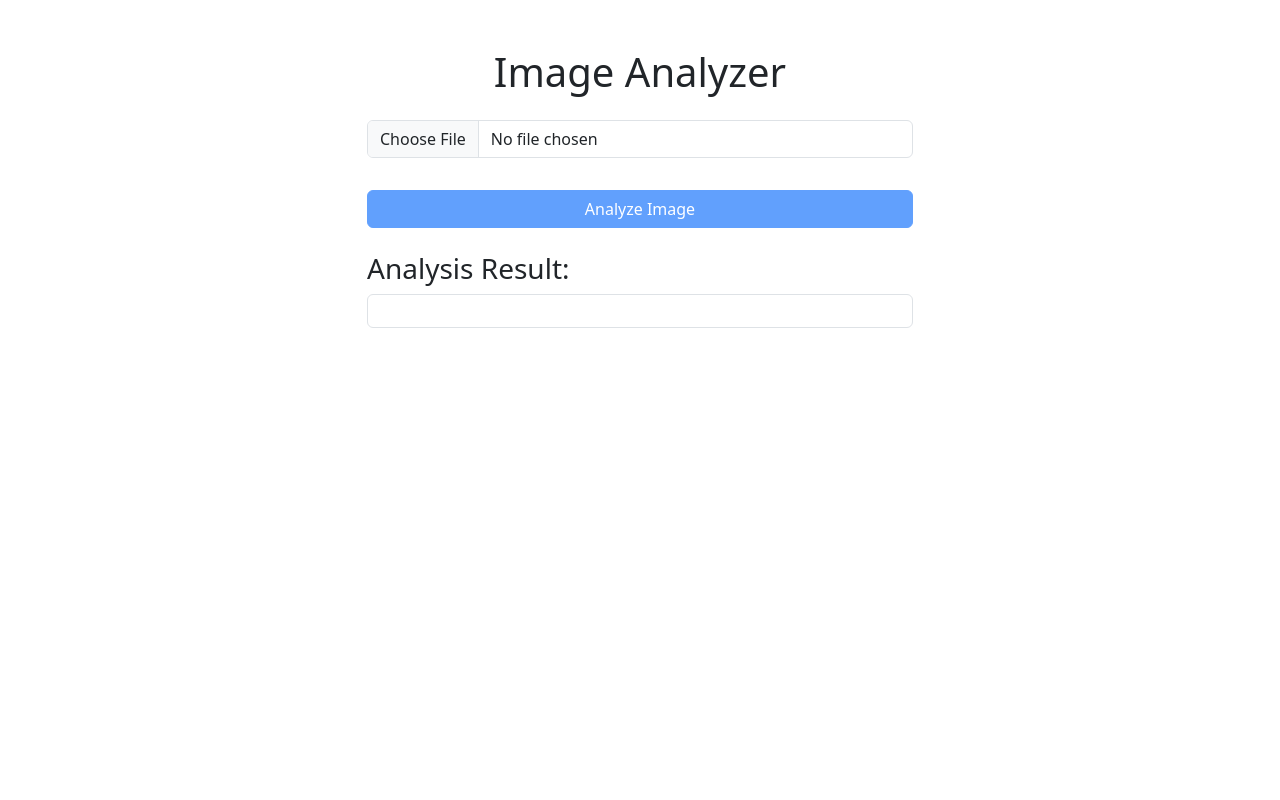
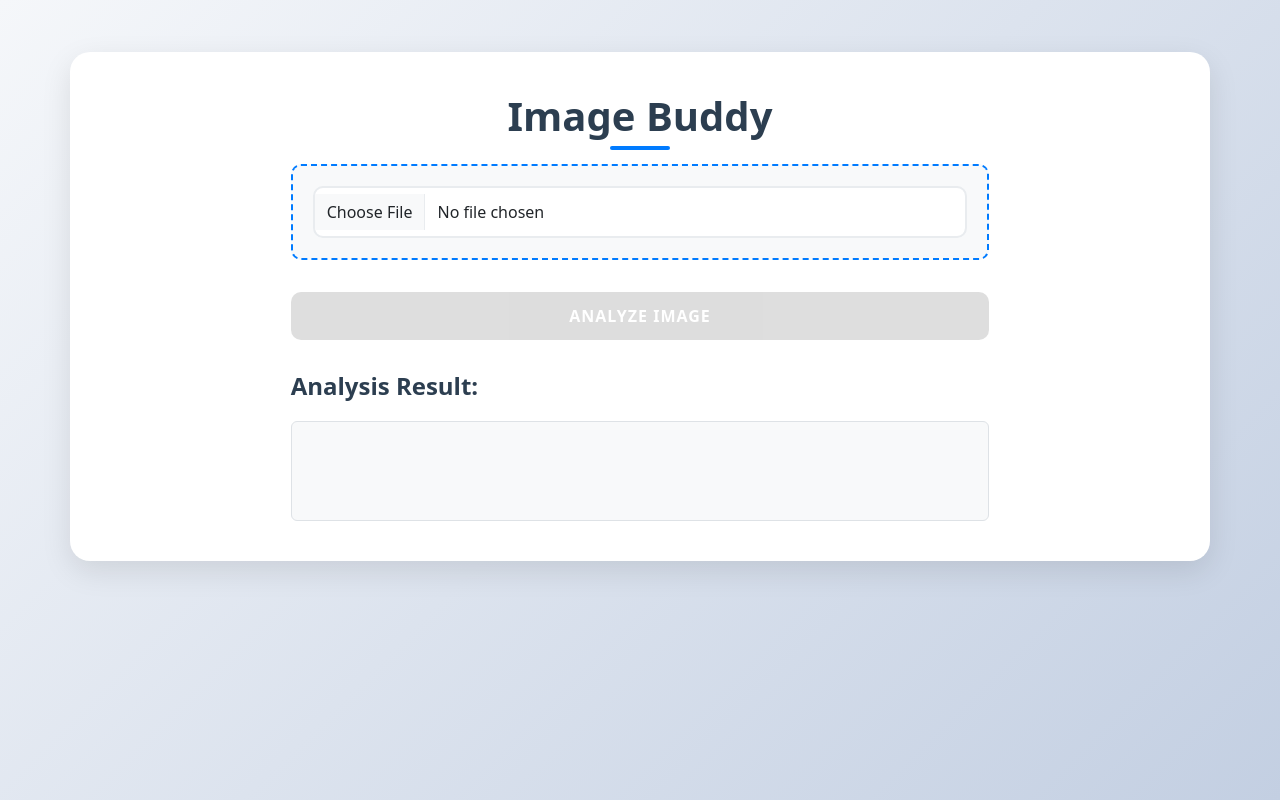
Before and after one commit to pasindusandamal/Image-Buddy, a Flask app: page / in a window 1280 px wide. Run offline with Flask 3, Linux system fonts and the light colour scheme.

Commit message:
enhance UI for image analysis interface with improved styling and animations

```diff
--- a/Templates/index.html
+++ b/Templates/index.html
@@ -6,23 +6,136 @@
     <title>Image Analyzer</title>
     <link href="https://cdn.jsdelivr.net/npm/bootstrap@5.3.0-alpha1/dist/css/bootstrap.min.css" rel="stylesheet">
     <style>
+        body {
+            background: linear-gradient(135deg, #f5f7fa 0%, #c3cfe2 100%);
+            min-height: 100vh;
+            padding: 20px 0;
+        }
+
+        .container {
+            background: white;
+            border-radius: 20px;
+            box-shadow: 0 10px 30px rgba(0, 0, 0, 0.1);
+            padding: 40px;
+            margin-top: 2rem;
+        }
+
+        h1 {
+            color: #2c3e50;
+            font-weight: 700;
+            margin-bottom: 2rem;
+            position: relative;
+        }
+
+        h1::after {
+            content: '';
+            position: absolute;
+            bottom: -10px;
+            left: 50%;
+            transform: translateX(-50%);
+            width: 60px;
+            height: 4px;
+            background: #007bff;
+            border-radius: 2px;
+        }
+
         .image-preview {
             max-width: 300px;
             max-height: 300px;
             margin: 20px auto;
+            border-radius: 10px;
+            box-shadow: 0 5px 15px rgba(0, 0, 0, 0.08);
+            object-fit: contain;
+            background: #f8f9fa;
+            padding: 10px;
         }
+
+        .form-control {
+            border: 2px solid #e9ecef;
+            border-radius: 10px;
+            padding: 12px;
+            transition: all 0.3s ease;
+        }
+
+        .form-control:focus {
+            border-color: #007bff;
+            box-shadow: 0 0 0 0.2rem rgba(0, 123, 255, 0.15);
+        }
+
+        #analyzeBtn {
+            background: #007bff;
+            border: none;
+            border-radius: 10px;
+            padding: 12px 30px;
+            font-weight: 600;
+            text-transform: uppercase;
+            letter-spacing: 1px;
+            transition: all 0.3s ease;
+        }
+
+        #analyzeBtn:hover:not(:disabled) {
+            background: #0056b3;
+            transform: translateY(-2px);
+            box-shadow: 0 5px 15px rgba(0, 123, 255, 0.3);
+        }
+
+        #analyzeBtn:disabled {
+            background: #ccc;
+            cursor: not-allowed;
+        }
+
         #resultText {
             white-space: pre-wrap;
             word-wrap: break-word;
+            background: #f8f9fa;
+            border: 2px solid #e9ecef;
+            border-radius: 10px;
+            padding: 20px;
+            margin-top: 20px;
+            font-family: monospace;
+            line-height: 1.6;
+            min-height: 100px;
+        }
+
+        h3 {
+            color: #2c3e50;
+            font-weight: 600;
+            margin-top: 2rem;
+            font-size: 1.5rem;
+        }
+
+        .upload-area {
+            border: 2px dashed #007bff;
+            border-radius: 10px;
+            padding: 20px;
+            text-align: center;
+            margin-bottom: 20px;
+            background: #f8f9fa;
+            transition: all 0.3s ease;
+        }
+
+        .upload-area:hover {
+            background: #e9ecef;
+            border-color: #0056b3;
+        }
+
+        @keyframes analyzing {
+            0% { opacity: 0.5; }
+            50% { opacity: 1; }
+            100% { opacity: 0.5; }
+        }
+
+        #resultText.analyzing {
+            animation: analyzing 1.5s infinite;
         }
     </style>
 </head>
 <body>
-    <div class="container mt-5">
-        <h1 class="text-center mb-4">Image Analyzer</h1>
+    <div class="container">
+        <h1 class="text-center mb-4">Image Buddy</h1>
         <div class="row justify-content-center">
-            <div class="col-md-6">
-                <div class="mb-3">
+            <div class="col-md-8">
+                <div class="upload-area mb-3">
                     <input type="file" class="form-control" id="imageUpload" accept="image/*">
                 </div>
                 <div class="text-center">
@@ -60,6 +173,7 @@
         analyzeBtn.addEventListener('click', function() {
             const imageData = imagePreview.src.split(',')[1];
             resultText.textContent = 'Analyzing...';
+            resultText.classList.add('analyzing');
             analyzeBtn.disabled = true;
 
             fetch('/analyze', {
@@ -80,6 +194,7 @@
                     return reader.read().then(({ done, value }) => {
                         if (done) {
                             analyzeBtn.disabled = false;
+                            resultText.classList.remove('analyzing');
                             return;
                         }
                         const chunk = decoder.decode(value);
@@ -95,6 +210,7 @@
                 console.error('Error:', error);
                 resultText.textContent = `Error: ${error.message}`;
                 analyzeBtn.disabled = false;
+                resultText.classList.remove('analyzing');
             });
         });
     </script>
```
